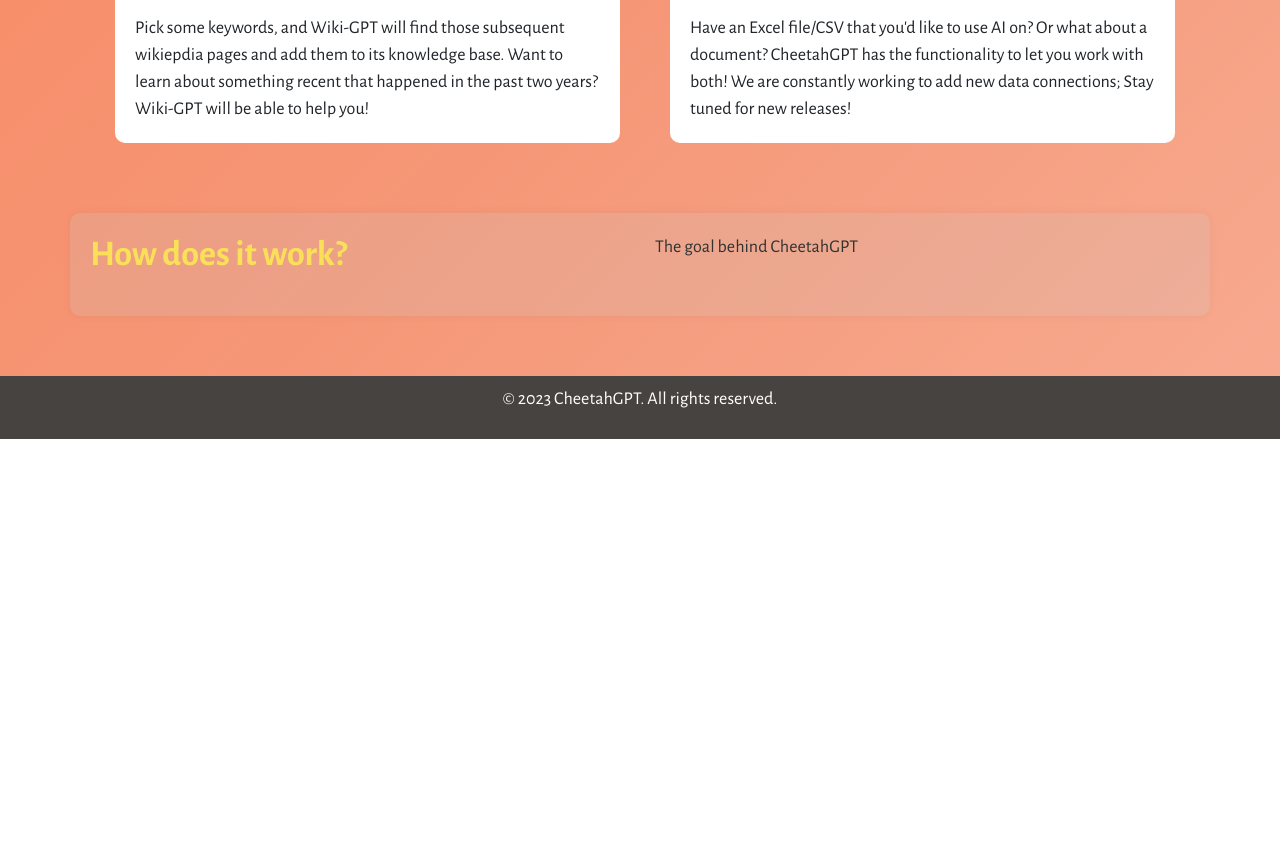
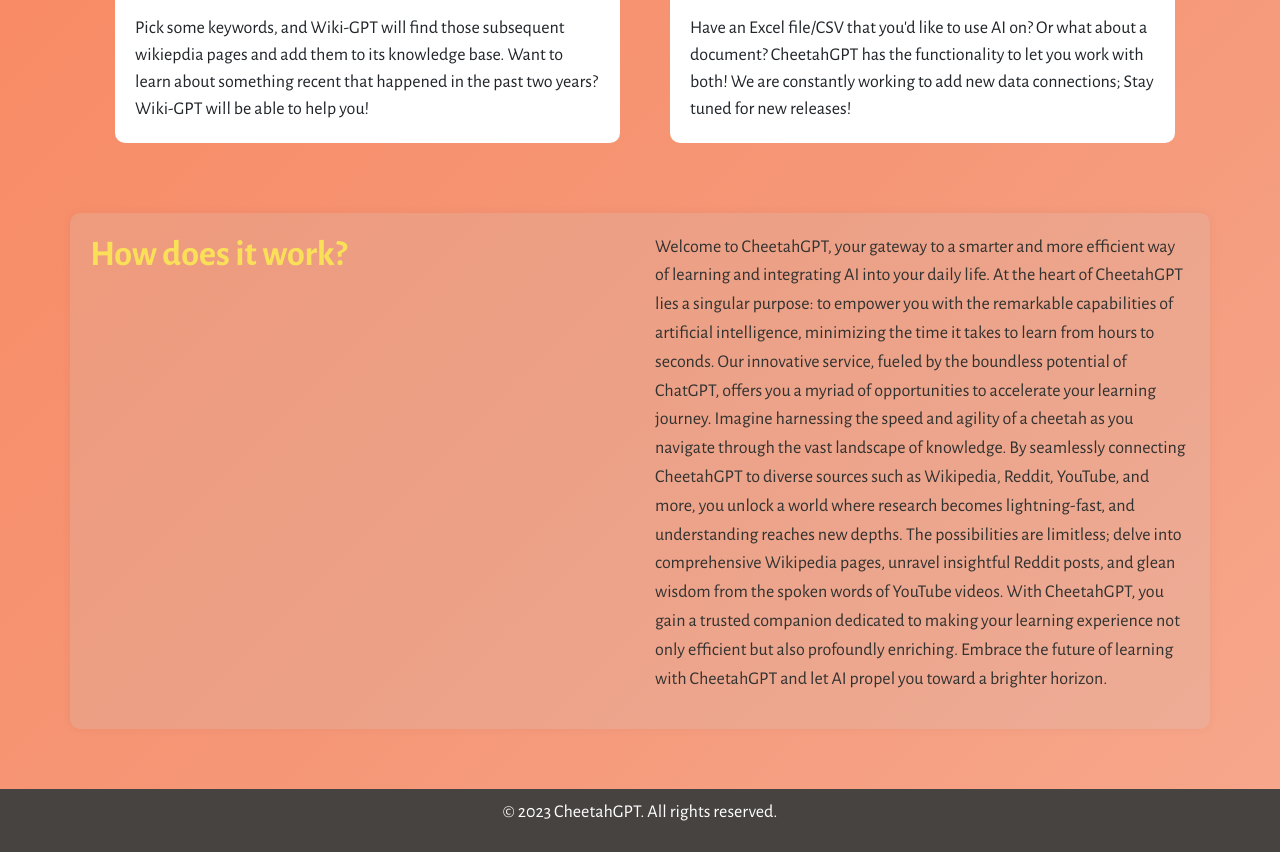
Before and after one commit to AbhroChowdhury/CheetahGPT, a Flask app: page / in a window 1280 px wide. Shown: the part 640-1492 px from the top of the page. Before the commit the page ends 1079 px from the top, so only its background shows below. Run offline with Flask 3, Linux system fonts and the light colour scheme; some libraries are stand-ins or nearby versions.

Commit message:
cheetahGPT updates

```diff
--- a/templates/index.html
+++ b/templates/index.html
@@ -103,7 +103,15 @@
                 <h1>How does it work?</h1>
             </div>
             <div class="col-md-6">
-                <p>The goal behind CheetahGPT</p>
+                <p>
+                    Welcome to CheetahGPT, your gateway to a smarter and more efficient way of learning and integrating AI into your daily life.
+                    At the heart of CheetahGPT lies a singular purpose: to empower you with the remarkable capabilities of artificial intelligence, minimizing the time it takes to learn from hours to seconds. Our innovative service,
+                    fueled by the boundless potential of ChatGPT, offers you a myriad of opportunities to accelerate your learning journey. Imagine harnessing the speed and agility of a cheetah as you navigate
+                    through the vast landscape of knowledge. By seamlessly connecting CheetahGPT to diverse sources such as Wikipedia, Reddit, YouTube, and more, you unlock a world where research becomes lightning-fast,
+                    and understanding reaches new depths. The possibilities are limitless; delve into comprehensive Wikipedia pages, unravel insightful Reddit posts, and glean wisdom from the spoken words of YouTube videos.
+                    With CheetahGPT, you gain a trusted companion dedicated to making your learning experience not only efficient but also profoundly enriching. Embrace the future of learning with CheetahGPT and let AI
+                    propel you toward a brighter horizon.
+                </p>
             </div>
         </div>
     </div>
```
